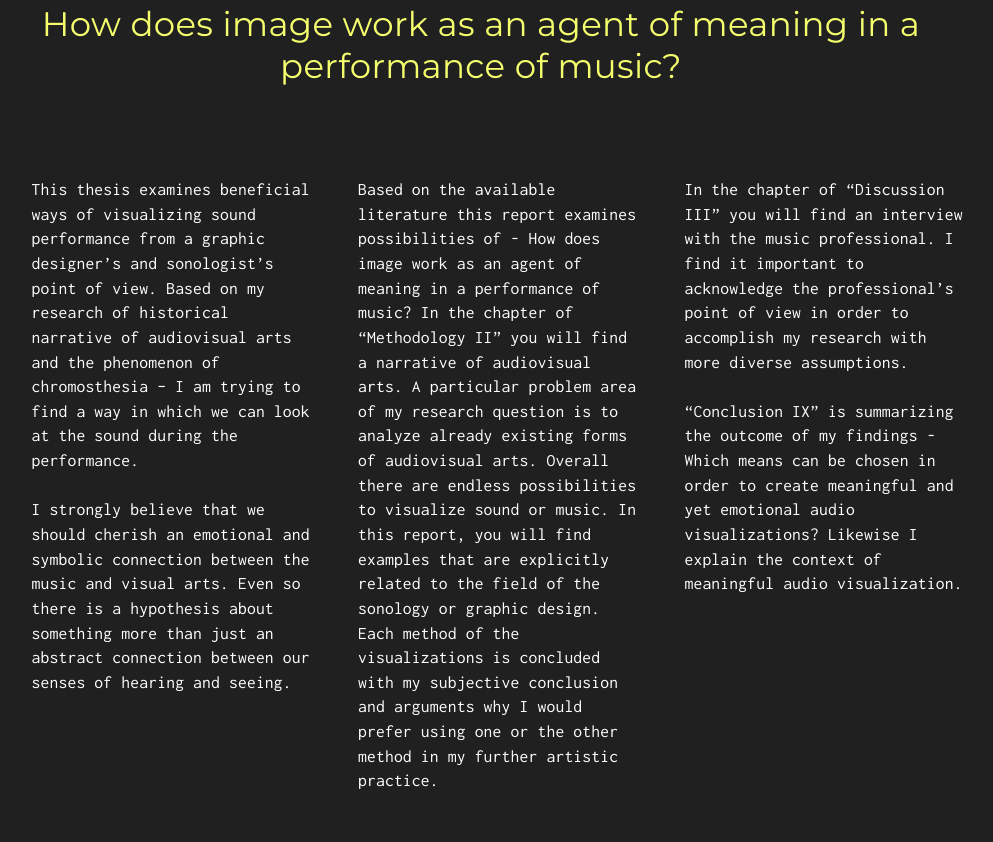
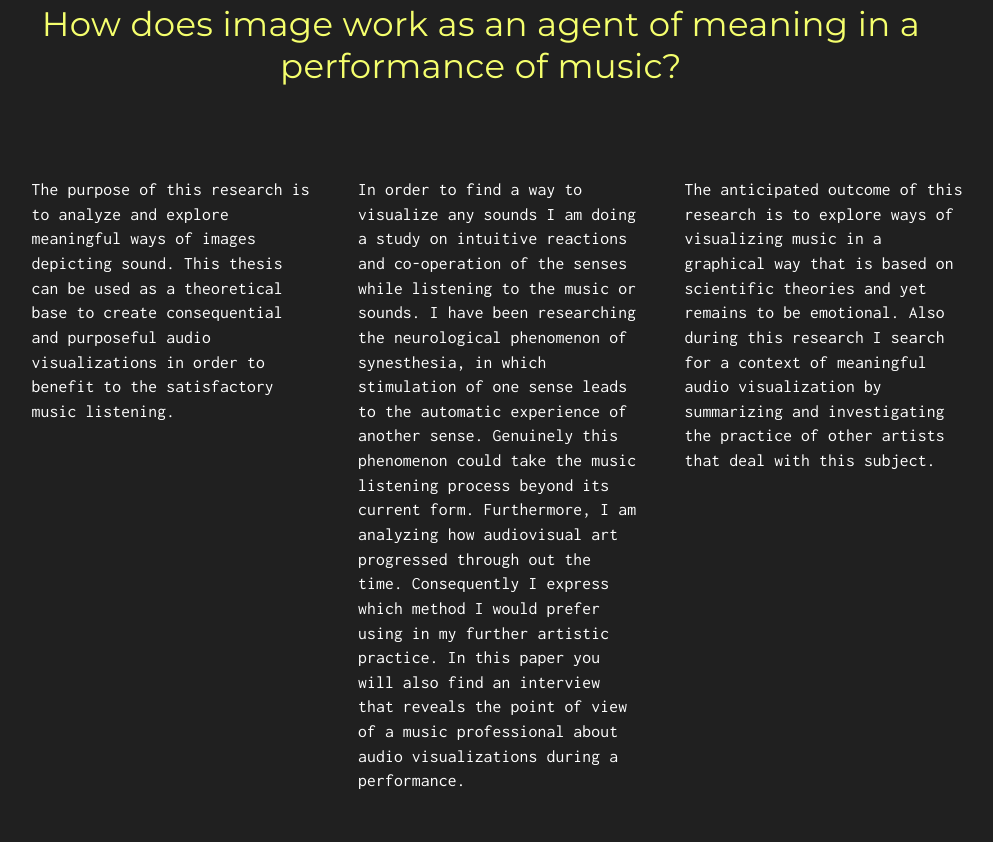
Before and after one commit to kabk/govt-theses-15-ieva-valule-look-at-the-sound, a plain HTML site: page about.html in a window 1280 px wide. Shown: the part 1018-1860 px from the top of the page, without its empty margins (159-1152 px from the left). Drawn offline with Linux system fonts and the light colour scheme.

```diff
--- a/about.html
+++ b/about.html
@@ -110,11 +110,9 @@
      --><div id="fr_54b2e6f3c9320b0b3e000044" class="fr-widget fr-grid fr_co4_3_column_grid ">
           <div id="fr_54b2e6f3c9320b0b3e00004f" class="fr-widget fr-container fr_co4_one ">
             <div id="fr_54b2e6f3c9320b0b3e00006f" class="fr-widget fr-text fr-wf fr_paragraph_left_1 fr_co4_paragraph_text_one ">
-              <div class="fr-text">This thesis examines beneficial ways of visualizing sound performance from a graphic designer’s and sonologist’s point of view. Based on my research of historical narrative of audiovisual arts and the phenomenon of chromosthesia – I am trying to find a way in which we can look at the sound during the performance.
-                <br>
-                <br>I strongly believe that we should cherish an emotional and symbolic connection between the music and visual arts. Even so there is a hypothesis about something more than just an abstract connection between our senses of hearing and seeing.
-                <br>
-              </div>
+              <div class="fr-text">
+                <p>The purpose of this research is to analyze and explore meaningful ways of images depicting sound. This thesis can be used as a theoretical base to create consequential and purposeful audio visualizations in order to benefit to the satisfactory music listening. </p>
+</div>
 
             </div>
 
@@ -123,7 +121,9 @@
 
        --><div id="fr_54b2e6f3c9320b0b3e00004d" class="fr-widget fr-container fr_co4_two ">
             <div id="fr_54b2e6f3c9320b0b3e000063" class="fr-widget fr-text fr-wf fr_paragraph_left_1 fr_co4_paragraph_text_two ">
-              <div class="fr-text">Based on the available literature this report examines possibilities of - How does image work as an agent of meaning in a performance of music? In the chapter of “Methodology II” you will find a narrative of audiovisual arts. A particular problem area of my research question is to analyze already existing forms of audiovisual arts. Overall there are endless possibilities to visualize sound or music. In this report, you will find examples that are explicitly related to the field of the sonology or graphic design. Each method of the visualizations is concluded with my subjective conclusion and arguments why I would prefer using one or the other method in my further artistic practice.</div>
+              <div class="fr-text">
+                <p>In order to find a way to visualize any sounds I am doing a study on intuitive reactions and co-operation of the senses while listening to the music or sounds. I have been researching the neurological phenomenon of synesthesia, in which stimulation of one sense leads to the automatic experience of another sense. Genuinely this phenomenon could take the music listening process beyond its current form. Furthermore, I am analyzing how audiovisual art progressed through out the time. Consequently I express which method I would prefer using in my further artistic practice. In this paper you will also find an interview that reveals the point of view of a music professional about audio visualizations during a performance.  </p>
+              </div>
 
             </div>
 
@@ -132,11 +132,7 @@
 
        --><div id="fr_54b2e6f3c9320b0b3e00004b" class="fr-widget fr-container fr_co4_three ">
             <div id="fr_54b2e6f3c9320b0b3e000057" class="fr-widget fr-text fr-wf fr_paragraph_left_1 fr_co4_paragraph_text_three ">
-              <div class="fr-text">In the chapter of “Discussion III” you will find an interview with the music professional. I find it important to acknowledge the professional’s point of view in order to accomplish my research with more diverse assumptions.
-                <br>
-                <br>“Conclusion IX” is summarizing the outcome of my findings - Which means can be chosen in order to create meaningful and yet emotional audio visualizations? Likewise I explain the context of meaningful audio visualization.
-                <br>
-              </div>
+              <div class="fr-text">The anticipated outcome of this research is to explore ways of visualizing music in a graphical way that is based on scientific theories and yet remains to be emotional. Also during this research I search for a context of meaningful audio visualization by summarizing and investigating the practice of other artists that deal with this subject.</div>
 
             </div>
 
```
Also changed, not shown: index.html (+1 -1 lines).
